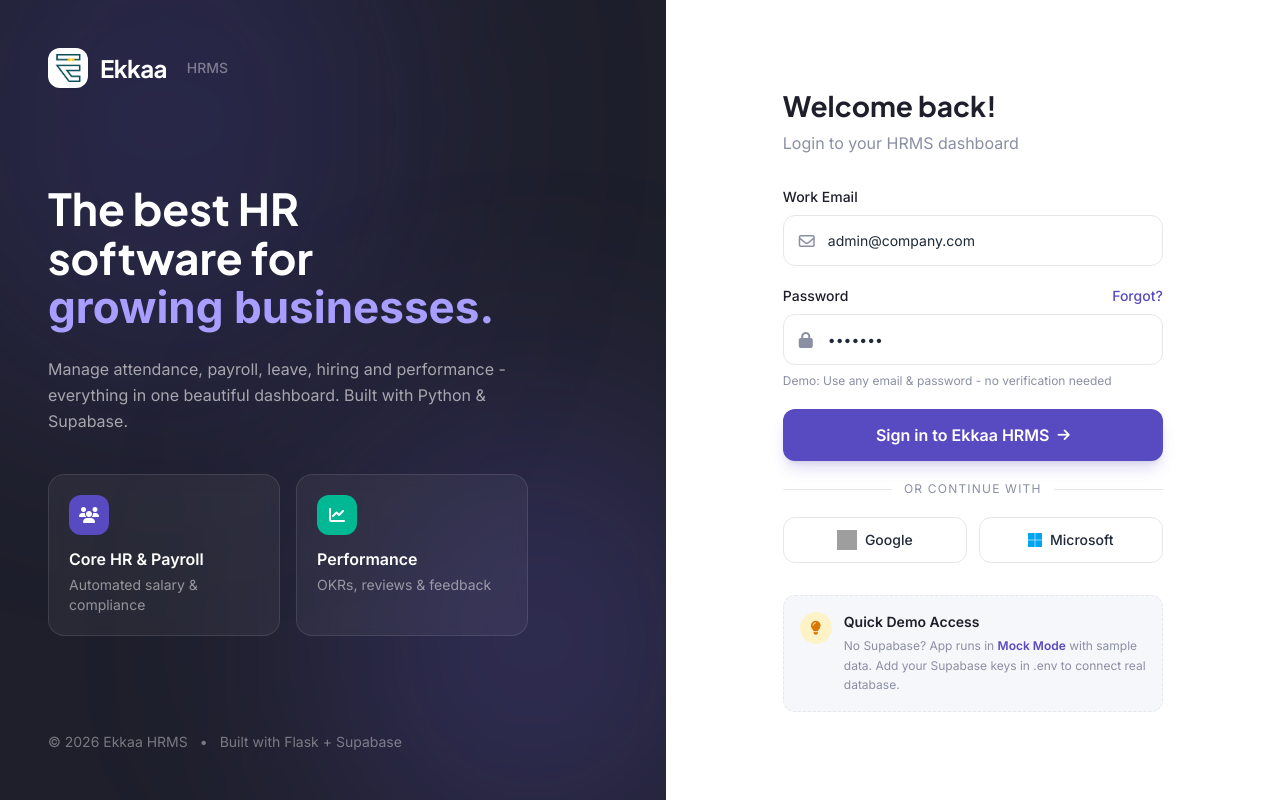
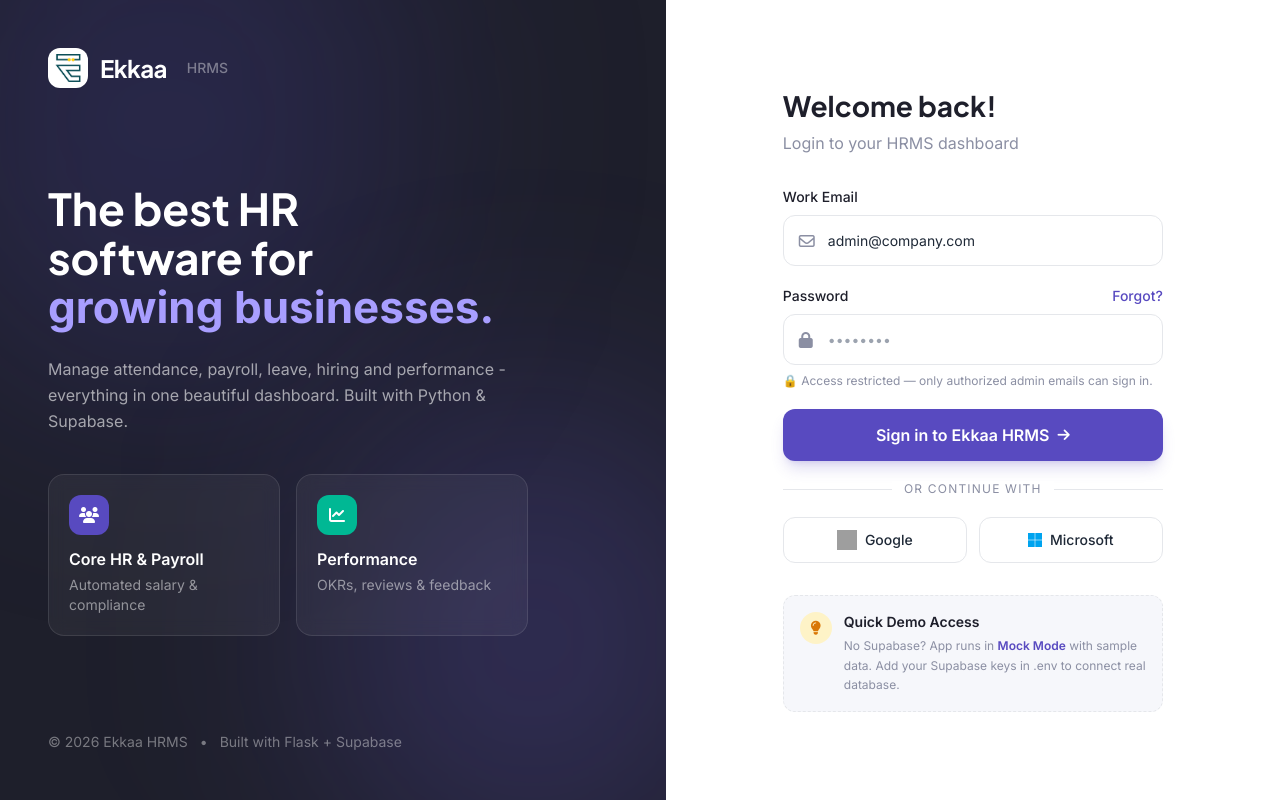
Before and after one commit to mis608/keka-clone, a Flask app: page /login in a window 1280 px wide. Run offline with Flask 3, Linux system fonts and the light colour scheme; some libraries are stand-ins or nearby versions; grey boxes are pictures that could not be loaded.

Commit message:
Improve login error handling and message
Updated error handling and login message for unauthorized access.

```diff
--- a/templates/login.html
+++ b/templates/login.html
@@ -70,11 +70,12 @@
                     </div>
                     <div class="relative">
                         <span class="absolute left-4 top-1/2 -translate-y-1/2 text-[#8b8fa3]"><i class="fas fa-lock"></i></span>
-                        <input type="password" name="password" value="demo123" required class="w-full pl-11 pr-4 py-3.5 rounded-xl border border-gray-200 focus:border-[#584ac0] focus:ring-4 focus:ring-[#584ac0]/10 outline-none transition text-[14px]" placeholder="••••••••">
+                        <input type="password" name="password" required class="w-full pl-11 pr-4 py-3.5 rounded-xl border border-gray-200 focus:border-[#584ac0] focus:ring-4 focus:ring-[#584ac0]/10 outline-none transition text-[14px]" placeholder="••••••••">
                     </div>
-                    <p class="text-xs text-[#8b8fa3] mt-2">Demo: Use any email & password - no verification needed</p>
+                    <p class="text-xs text-[#8b8fa3] mt-2">🔒 Access restricted — only authorized admin emails can sign in.</p>
                 </div>
 
+                <div id="loginError" class="hidden mb-4 p-3 rounded-xl bg-[#ffecec] border border-[#ffd6d6] text-[#e17055] text-sm"></div>
                 <button type="submit" class="w-full bg-[#584ac0] hover:bg-[#4a3db0] text-white font-semibold py-3.5 rounded-xl transition shadow-lg shadow-[#584ac0]/20 flex items-center justify-center gap-2">
                     <span>Sign in to Ekkaa HRMS</span><i class="fas fa-arrow-right text-sm"></i>
                 </button>
@@ -122,8 +123,11 @@
             body: JSON.stringify(payload)
         });
         const data = await res.json();
-        if(data.success) window.location.href = data.redirect || '/dashboard';
-        else window.location.href = '/dashboard';
+        if (data?.success) window.location.href = data.redirect || '/dashboard';
+        else {
+          const errEl = document.getElementById('loginError');
+          if (errEl) { errEl.textContent = data?.error || 'Access denied — only authorized admins can sign in.'; errEl.classList.remove('hidden'); }
+        }
     } catch(err) {
         // Fallback - form POST
         form.submit();
```
